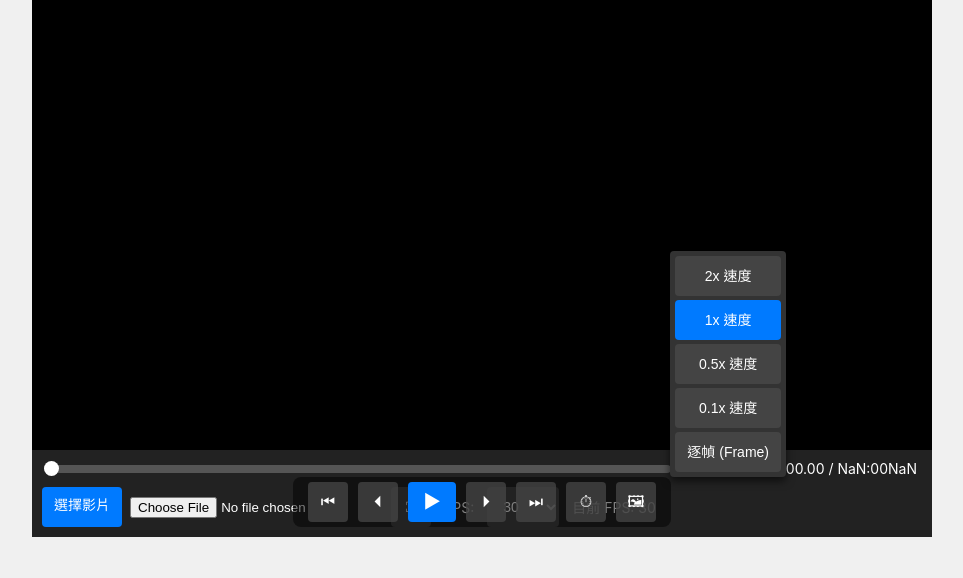
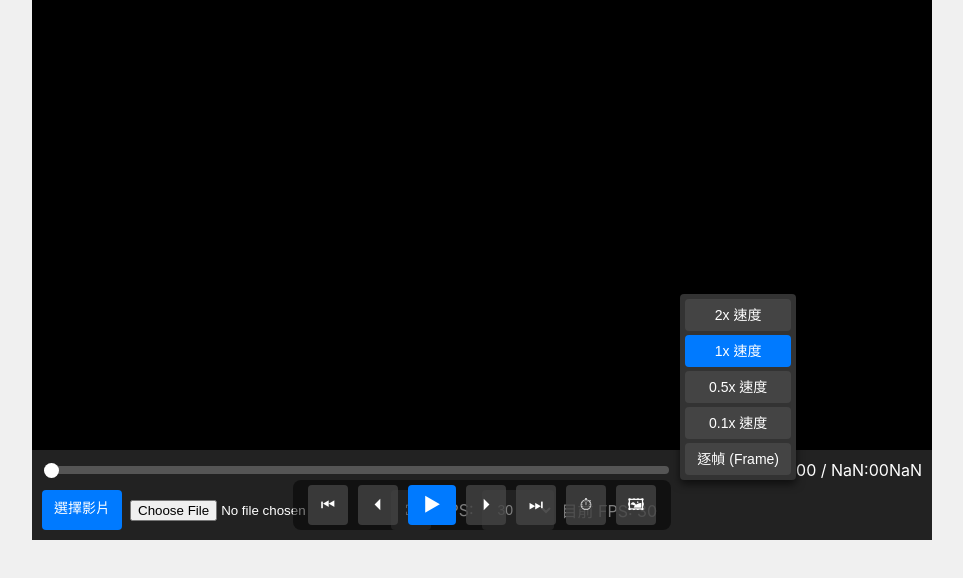
Before and after one commit to Chia168168/vedio, a plain HTML site: page index.html in a window 1280 px wide. Both pictures are taken after a click on the button "播放速度". Shown: the whole page, without its empty margins (158-1121 px from the left). Drawn offline with Linux system fonts and the light colour scheme.

Commit message:
Refactor player controls and speed menu logic
Refactor CSS styles for player controls and overlays, improving layout and positioning. Update JavaScript logic for speed menu positioning and FPS handling.

```diff
--- a/index.html
+++ b/index.html
@@ -19,7 +19,8 @@
             width: 100%;
             max-width: 900px;
             background-color: #333;
-            position: relative; /* 關鍵：用於定位浮水印控制項 */
+            /* 讓 controls-overlay 相對於此容器定位 */
+            position: relative;
         }
         #videoPlayer {
             width: 100%;
@@ -30,7 +31,7 @@
         /* --- 浮水印播放控制區域 (第一排按鈕) --- */
         .controls-overlay {
             position: absolute;
-            bottom: 10px; /* 距離影片底部 */
+            bottom: 10px; /* 距離影片底部，即 controls-panel 的上方 */
             left: 50%;
             transform: translateX(-50%); /* 水平居中 */
             display: flex;
@@ -40,11 +41,12 @@
             background-color: rgba(0, 0, 0, 0.5); /* 半透明背景 */
             border-radius: 8px;
             z-index: 500;
+            /* 讓按鈕不要超過影片寬度 */
+            max-width: 90%;
         }
 
-        /* 繼承所有按鈕的基礎樣式，並調整背景 */
         .controls-overlay button {
-            background-color: rgba(68, 68, 68, 0.8); /* 半透明按鈕 */
+            background-color: rgba(68, 68, 68, 0.8);
             border: none;
             color: #fff;
             padding: 8px 10px;
@@ -59,9 +61,9 @@
             background-color: #007aff;
         }
         #togglePlay {
-            background-color: #007aff; /* 突出播放按鈕 */
+            background-color: #007aff;
             font-size: 18px;
-            padding: 8px 15px; /* 播放鍵稍微寬一點 */
+            padding: 8px 15px;
         }
         #togglePlay:hover {
              background-color: #0056b3;
@@ -70,8 +72,7 @@
         /* --- 速度選單 (浮動) --- */
         .speed-menu {
             position: absolute;
-            bottom: 60px; /* 位於浮水印控制上方 */
-            right: 120px; /* 定位將在 JS 中動態計算 */
+            /* 這些定位會在 JS 中根據 speedBtn 重新計算 */
             background-color: #333;
             border-radius: 4px;
             box-shadow: 0 4px 8px rgba(0, 0, 0, 0.6);
@@ -82,14 +83,14 @@
             gap: 4px;
         }
         .speed-menu button {
+            /* 覆寫繼承的浮水印按鈕樣式 */
             background-color: #444;
             color: #fff;
             padding: 6px 12px;
             font-size: 14px;
             min-width: 100px;
             flex-grow: 1;
-            /* 覆寫浮水印按鈕的樣式，使用不透明背景 */
-            background-color: #444;
+            height: auto;
         }
         .speed-menu button.active {
             background-color: #007aff;
@@ -126,82 +127,26 @@
             white-space: nowrap;
         }
 
-        /* --- 第二排：進度條與時間資訊 --- */
-        .controls-progress {
-            /* 保持不變 */
-        }
-        .status-info {
-            font-size: 14px;
-            white-space: nowrap;
-            padding: 0 5px;
-            flex-grow: 0;
-        }
-        #timeInfo {
-            flex-grow: 0;
-            min-width: 120px;
-            text-align: right;
-        }
-        #frameInfo {
-            flex-grow: 0;
-            min-width: 60px;
-        }
+        /* 第二排：進度條與時間資訊 */
+        #timeInfo { min-width: 120px; text-align: right; }
+        #frameInfo { min-width: 60px; }
         input[type="range"] {
-            flex-grow: 3;
-            min-width: 100px;
-            -webkit-appearance: none;
-            height: 8px;
-            background: #555;
-            border-radius: 5px;
-            cursor: pointer;
+            flex-grow: 3; min-width: 100px;
+            -webkit-appearance: none; height: 8px; background: #555;
+            border-radius: 5px; cursor: pointer;
         }
         input[type="range"]::-webkit-slider-thumb {
-            -webkit-appearance: none;
-            appearance: none;
-            width: 15px;
-            height: 15px;
-            border-radius: 50%;
-            background: #fff;
+            -webkit-appearance: none; appearance: none; width: 15px;
+            height: 15px; border-radius: 50%; background: #fff;
         }
 
-        /* --- 第三排：檔案與 FPS 設定 --- */
-        .controls-setup {
-            justify-content: flex-start;
-        }
-        #fileInputLabel {
-            background-color: #007aff;
-            flex-grow: 0;
-        }
-        #fullscreenBtn {
-            background-color: #444;
-            flex-grow: 0;
-            min-width: 40px;
-        }
-        #fpsSelect {
-            flex-grow: 0;
-            min-width: 70px;
-        }
-        #customFpsInput {
-            flex-grow: 0;
-            width: 60px;
-            text-align: center;
-            background-color: #333;
-        }
-        #fpsDisplay {
-            flex-grow: 1;
-            text-align: left;
-        }
+        /* 第三排：檔案與 FPS 設定 */
+        #fileInputLabel { background-color: #007aff; flex-grow: 0; }
+        #fullscreenBtn { background-color: #444; flex-grow: 0; min-width: 40px; }
+        #fpsSelect { flex-grow: 0; min-width: 70px; }
+        #customFpsInput { flex-grow: 0; width: 60px; text-align: center; background-color: #333; }
+        #fpsDisplay { flex-grow: 1; text-align: left; }
 
-        /* 全螢幕模式 */
-        .player-container:-webkit-full-screen {
-            width: 100%;
-            height: 100%;
-            max-width: none;
-        }
-        .player-container:fullscreen {
-            width: 100%;
-            height: 100%;
-            max-width: none;
-        }
     </style>
 </head>
 <body>
@@ -284,10 +229,10 @@
 
     let assumedFPS = 30;
     let frameDuration = 1 / assumedFPS;
-    let currentRate = '1.0'; // 追蹤當前的播放速度值
+    let currentRate = '1.0';
     let isDragging = false;
 
-    // --- FPS 處理邏輯 (不變) ---
+    // --- FPS 處理邏輯 (保持不變) ---
 
     function updateFps(fpsValue) {
         let newFps;
@@ -321,24 +266,30 @@
 
     updateFps(fpsSelect.value);
 
-    // --- 速度選單邏輯 ---
+    // --- 速度選單邏輯 (修正定位計算) ---
 
     // 顯示/隱藏速度選單
     speedBtn.addEventListener('click', (e) => {
-        // 根據浮水印按鈕的位置來計算選單位置
+        // 速度按鈕在 controlsOverlay 內部
         const rect = speedBtn.getBoundingClientRect();
+        const overlayRect = controlsOverlay.getBoundingClientRect();
+
+        // 計算 speedBtn 相對於 controlsOverlay 左邊緣的距離
+        const speedBtnLeftOffset = rect.left - overlayRect.left;
+
+        // 計算選單應該在 controlsOverlay 內部的位置，使其靠右對齊 speedBtn
+        const menuWidth = 120; // 預估選單寬度
+        const rightPosition = overlayRect.width - (speedBtnLeftOffset + rect.width) + (rect.width / 2) - (menuWidth / 2); // 調整對齊方式
+
+        // 確保 speedMenu 浮動在 controlsOverlay 上方
+        speedMenu.style.bottom = `${controlsOverlay.offsetHeight + 10}px`;
+
+        // 由於 speedMenu 的 position: absolute 是相對於 playerContainer
+        // 我們需要計算 speedBtn 距離 playerContainer 右邊緣的距離
         const containerRect = playerContainer.getBoundingClientRect();
+        const absoluteRight = containerRect.width - rect.right;
 
-        // 由於 speedBtn 在 controls-overlay 內部，且 controls-overlay 水平居中
-        // 我們需要計算 speedBtn 距離 container 右側的距離
-        const controlsOverlayRect = controlsOverlay.getBoundingClientRect();
-        const speedBtnRightOffset = controlsOverlayRect.right - rect.right; // speedBtn 距離 controls-overlay 右邊緣的距離
-
-        // 選單右邊緣應對齊 controls-overlay 的右邊緣
-        const rightPosition = (containerRect.width - controlsOverlayRect.right) + speedBtnRightOffset + 10;
-
-        speedMenu.style.right = `${rightPosition}px`;
-        speedMenu.style.bottom = `${controlsOverlay.offsetHeight + 10}px`; // 浮水印高度 + 10px
+        speedMenu.style.right = `${absoluteRight - (rect.width / 2) + 20}px`;
 
         speedMenu.style.display = speedMenu.style.display === 'flex' ? 'none' : 'flex';
         e.stopPropagation();
```
